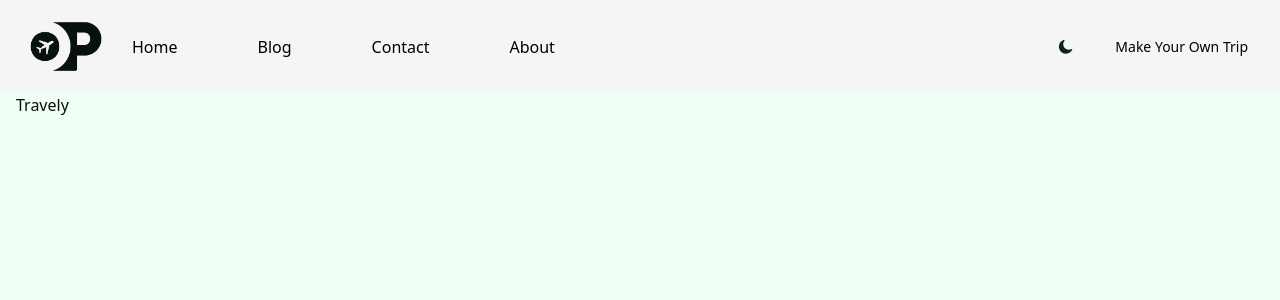
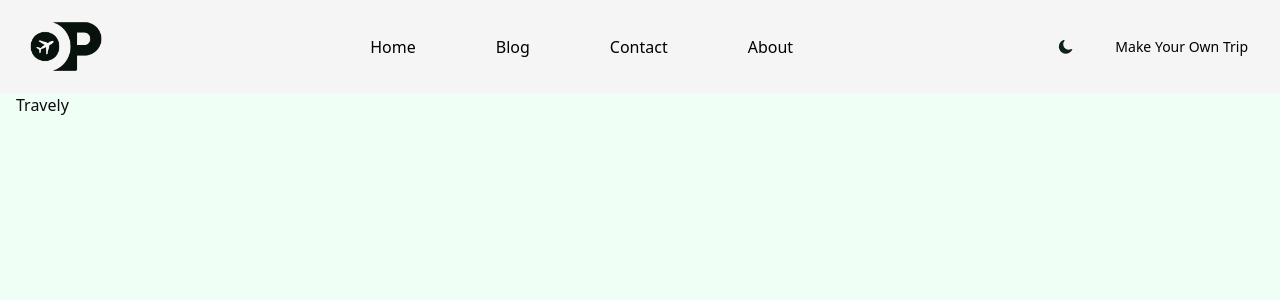
Before and after one commit to chengivan2/onpoint, a Next.js app: page / in a window 1280 px wide. Shown: the top 300 px of the page. Built offline with nearby package versions, Linux system fonts and the light colour scheme.

Commit message:
Modified the header Menu's styling

```diff
--- a/src/app/rootcomponents/headercomponents/menu.tsx
+++ b/src/app/rootcomponents/headercomponents/menu.tsx
@@ -5,7 +5,7 @@ import { GiHamburgerMenu } from "react-icons/gi";
 
 export default function Menu() {
   return (
-    <div className="flex-grow px-[1rem]">
+    <div className="flex flex-row justify-between items-center align-center px-[1rem]">
       <button
         className="lg:hidden hover:cursor-pointer"
         onClick={() => {
```
